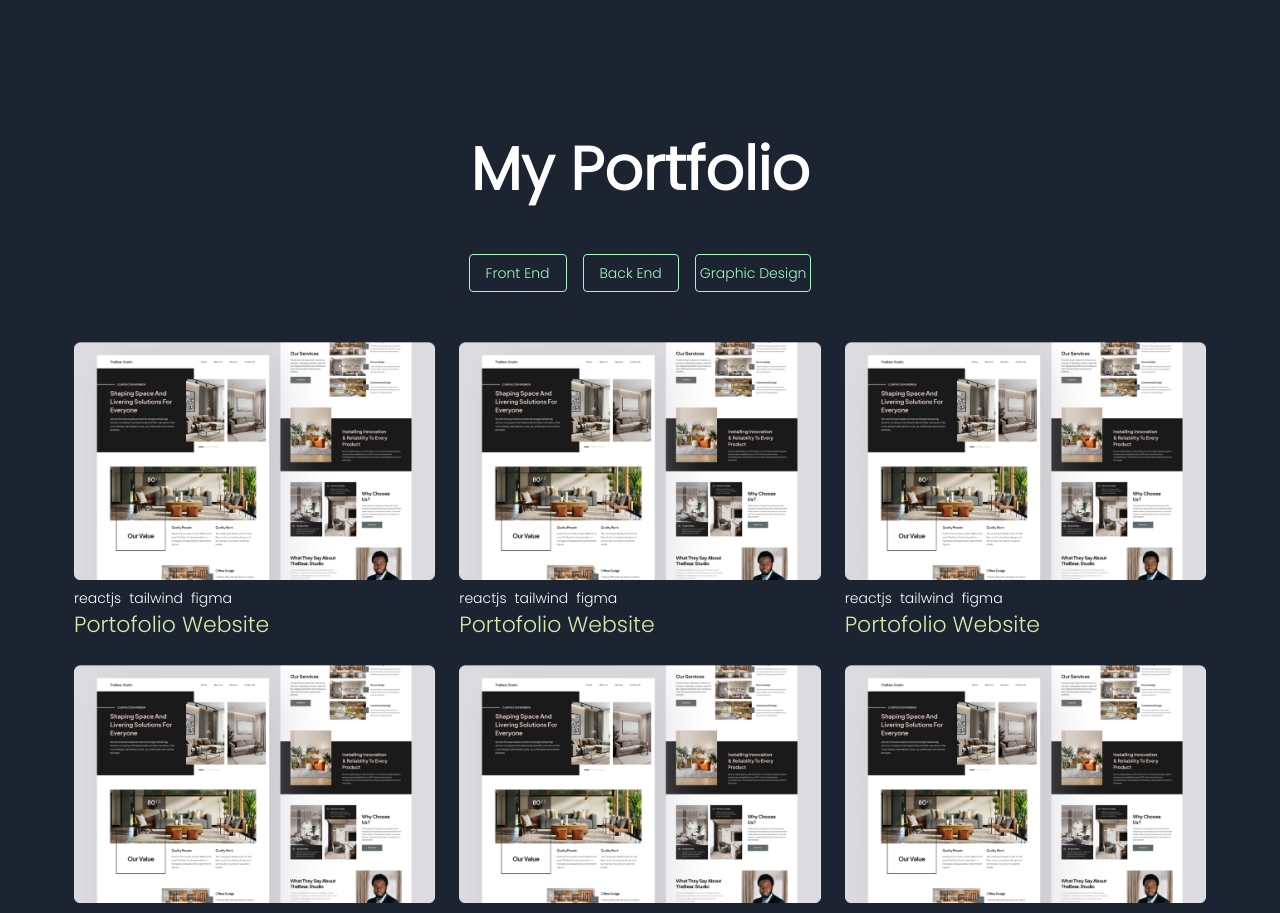
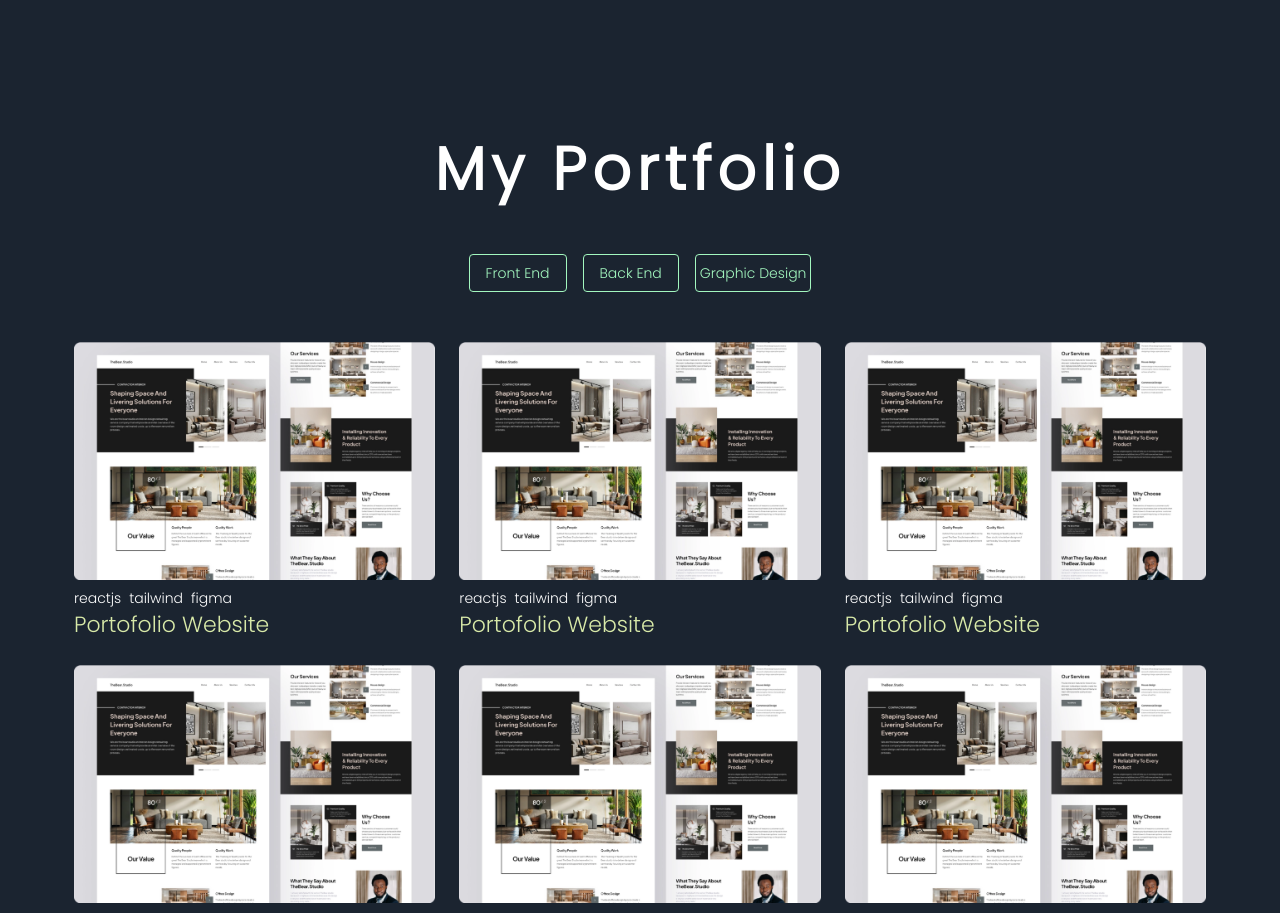
Before and after one commit to FajarFE/Portofolio-Fajar, a React (Create React App) app: page / in a window 1280 px wide. Shown: the part 2640-3553 px from the top of the page. Built offline with nearby package versions, Linux system fonts and the light colour scheme.

Commit message:
hampir selesai

```diff
--- a/src/components/MyPortofolio.js
+++ b/src/components/MyPortofolio.js
@@ -40,7 +40,7 @@ const MyPortfolio = () => {
 
   return (
     <div className="container mx-auto pt-14">
-      <h1 className={`${styles.sectionHeadText} text-center`}>My Portfolio</h1>
+      <h1 className={` tracking-widest ${styles.sectionHeadText} text-center`}>My Portfolio</h1>
       <div className="flex space-x-4 my-10 justify-center ">
         <button
           className={`border border-[#A3F7BF] rounded text-[10px] xs:text-[5px] sm:text-[5px]  md:text-sm lg:text-sm py-2 px-4 ${
```
